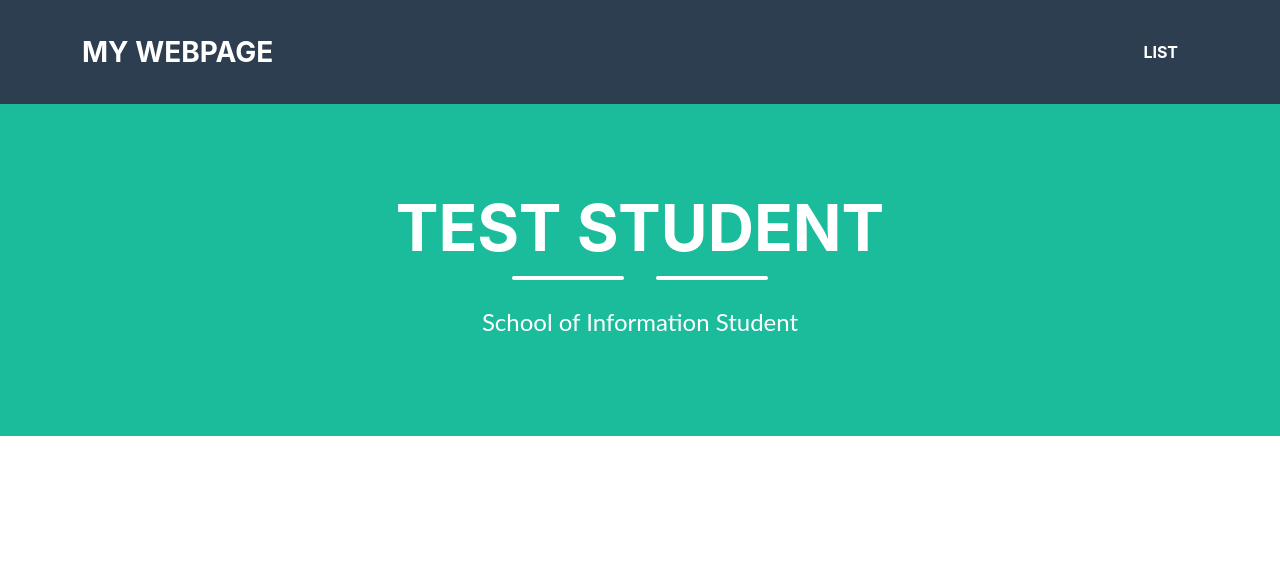
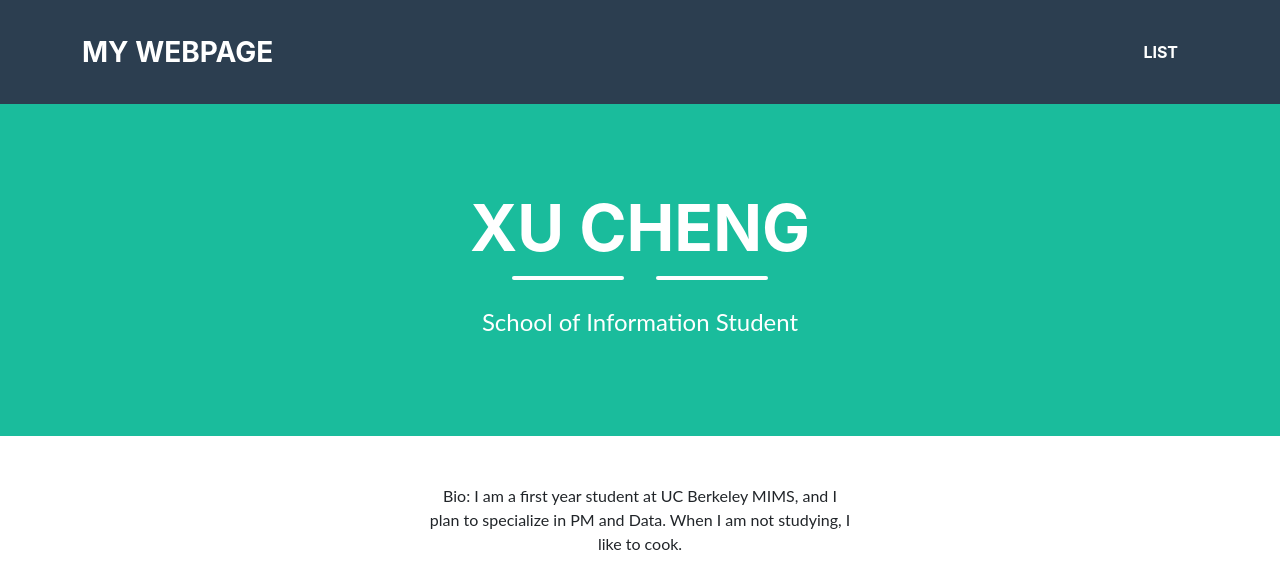
Before and after one commit to x5cheng/info202, a plain HTML site: page index.html in a window 1280 px wide. Drawn offline with Linux system fonts and the light colour scheme.

Commit message:
Change HTML Data

```diff
--- a/index.html
+++ b/index.html
@@ -23,7 +23,7 @@
             <div class="container d-flex align-items-center flex-column">
 
                 <!-- This code is for the student name-->
-                <h1 class="masthead-heading text-uppercase mb-0">Test Student</h1>
+                <h1 class="masthead-heading text-uppercase mb-0">Xu Cheng</h1>
                 <!--This code creates the two lines separating the student name from the subtitle-->
                 <div class="divider-custom divider-light">
                     <div class="divider-custom-line"></div>
@@ -37,6 +37,7 @@
             <br /><br />
             <div class="col-md-6 col-lg-4 mb-5">
                 <!-- put your bio paragraph here; remember to use the correct html tags -->
+                <p>Bio: I am a first year student at UC Berkeley MIMS, and I plan to specialize in PM and Data. When I am not studying, I like to cook.</p>
 
             </div>
         </center>
```
